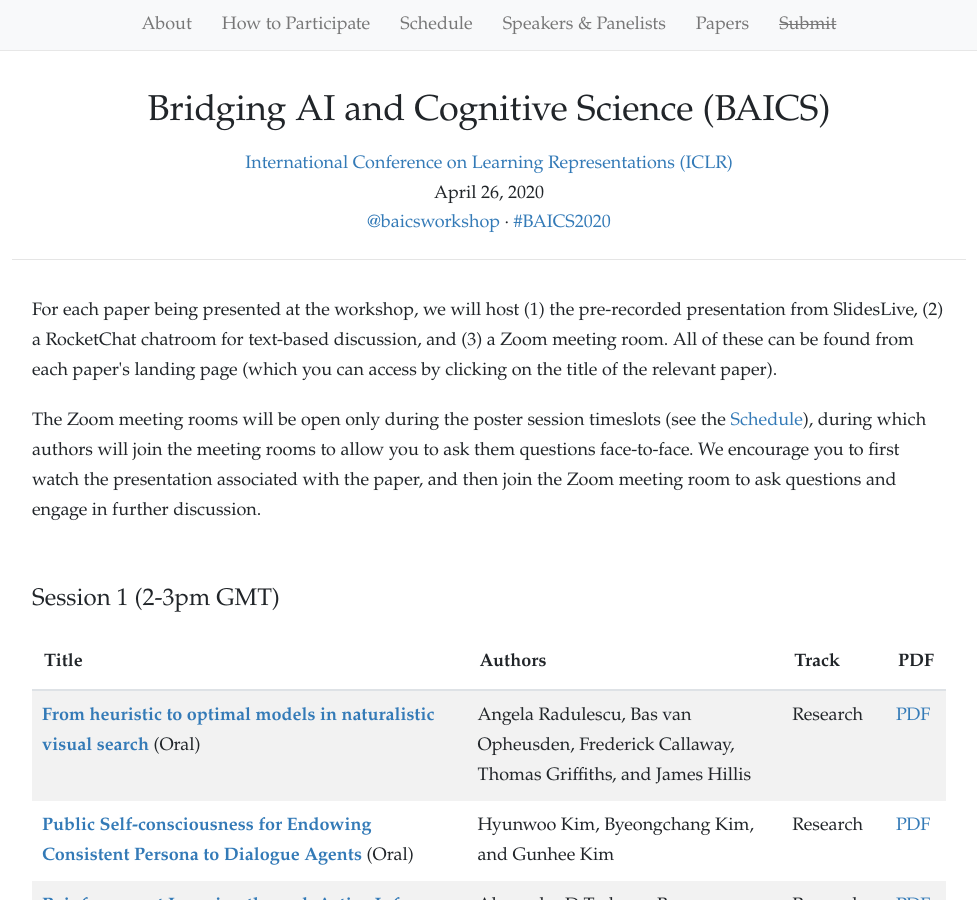
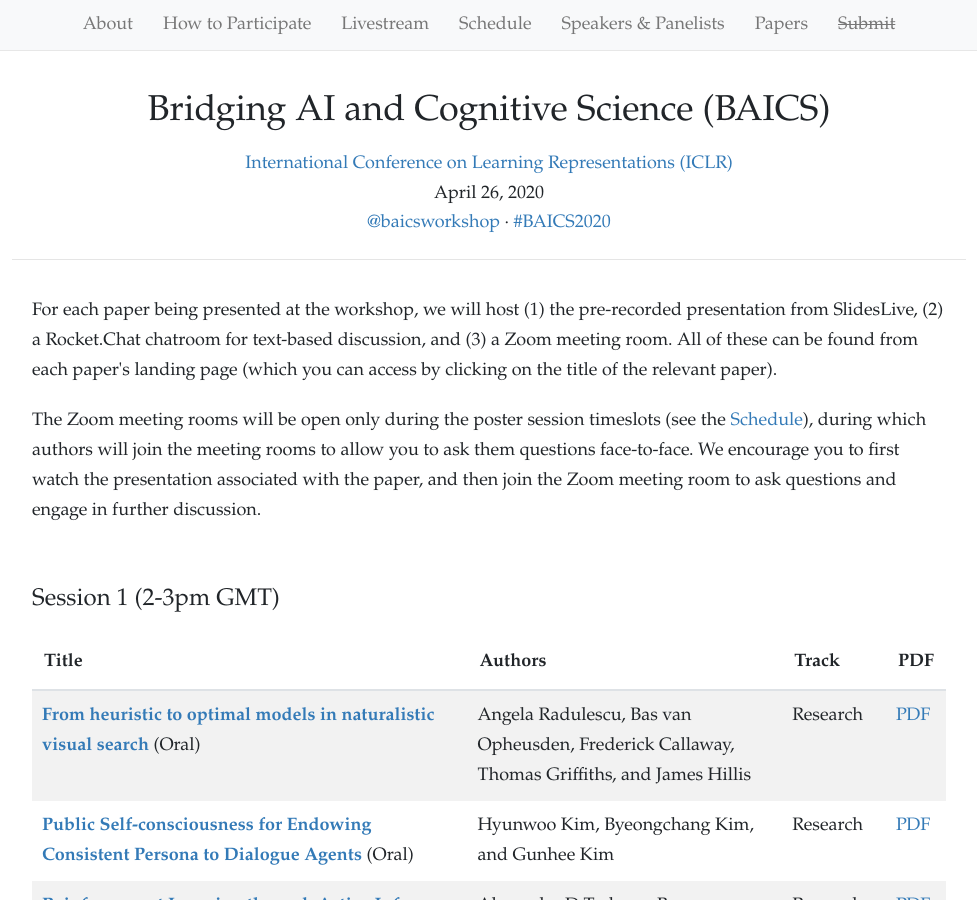
Before and after one commit to offline-rl-neurips/offline-rl-neurips.github.io, a Jekyll site: the page built from papers.html, in a window 1280 px wide and 900 px high. Shown: the whole window, without its empty margins (151-1128 px from the left). Built offline with Jekyll 4.4.1, drawn with Linux system fonts in a browser that asks for light colours; nearby versions of some CDN libraries.

Commit message:
Add page for the livestream

```diff
--- a/_layouts/default.html
+++ b/_layouts/default.html
@@ -26,6 +26,7 @@
       <ul class="navbar-nav mx-auto">
         <li class="nav-link"><a href="/index.html">About</a></li>
         <li class="nav-link"><a href="/format.html">How to Participate</a></li>
+        <li class="nav-link"><a href="/livestream.html">Livestream</a></li>
         <li class="nav-link"><a href="/schedule.html">Schedule</a></li>
         <li class="nav-link"><a href="/speakers.html">Speakers & Panelists</a></li>
         <li class="nav-link"><a href="/papers.html">Papers</a></li>
--- a/format.html
+++ b/format.html
@@ -11,7 +11,7 @@
 	<li><a href="https://forms.gle/8ANcfPzvDWbJ41uE9" target="_default">Sign up for a meet-and-greet</a> by <b>Friday, April 24</b></li>
 	<li><a href="https://app.sli.do/event/xxrtocoj/live/questions" target="_default">Suggest and vote on panel discussion questions</a></li>
 	<li><a href="https://iclr.rocket.chat/channel/workshop_BAICS" target="_blank">Join the Rocket.Chat</a></li>
-	<li>View the livestream (coming soon!)</li>
+	<li><a href="/livestream.html">View the livestream</a></li>
 	<li><a href="/papers.html">Attend the "poster" sessions</a></li>
 	<li>Follow <a href="https://twitter.com/baicsworkshop" target="_blank">@baicsworkshop</a> and tweet about the workshop using the hashtag <a href="https://twitter.com/hashtag/BAICS2020" target="_blank">#BAICS2020</a></li>
 </ul>
--- a/papers.html
+++ b/papers.html
@@ -5,7 +5,7 @@
 <div id="program">
 
 <div class="row">
-<p>For each paper being presented at the workshop, we will host (1) the pre-recorded presentation from SlidesLive, (2) a RocketChat chatroom for text-based discussion, and (3) a Zoom meeting room. All of these can be found from each paper's landing page (which you can access by clicking on the title of the relevant paper).</p>
+<p>For each paper being presented at the workshop, we will host (1) the pre-recorded presentation from SlidesLive, (2) a Rocket.Chat chatroom for text-based discussion, and (3) a Zoom meeting room. All of these can be found from each paper's landing page (which you can access by clicking on the title of the relevant paper).</p>
 <p>The Zoom meeting rooms will be open only during the poster session timeslots (see the <a href="/schedule.html">Schedule</a>), during which authors will join the meeting rooms to allow you to ask them questions face-to-face. We encourage you to first watch the presentation associated with the paper, and then join the Zoom meeting room to ask questions and engage in further discussion.</p>
 </div>
 
```
Also changed, not shown: livestream.html (added, +38 -0 lines).
